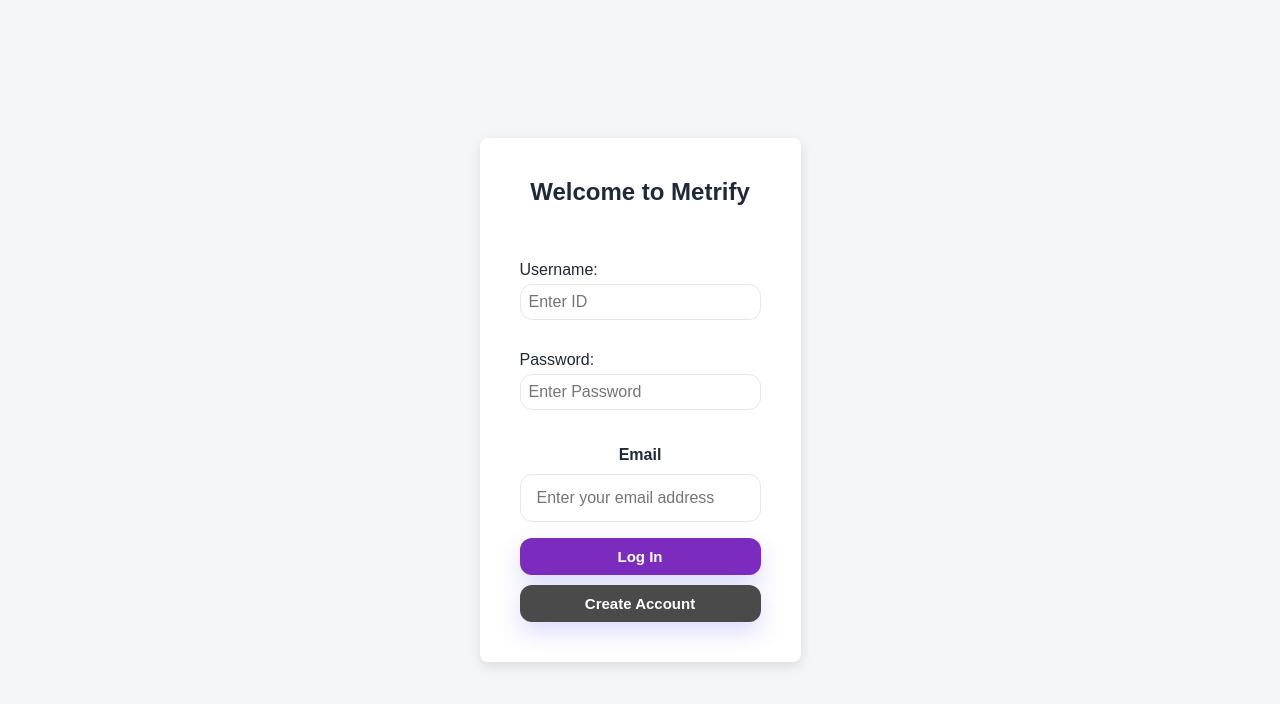
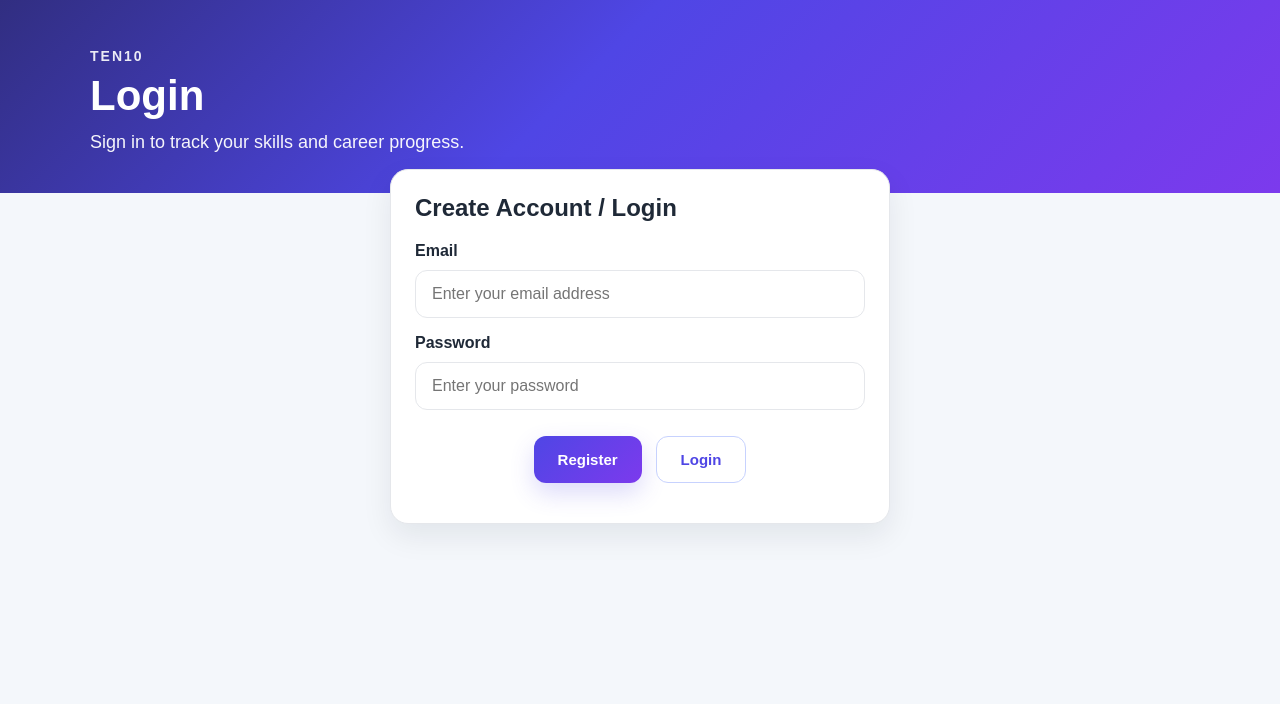
Before and after one commit to iliasprevyzis-ten10/Hackathon---Team-Metrify, a website: page login.html in a window 1280 px wide. Drawn offline with Linux system fonts and the light colour scheme.

Commit message:
Login Functionality Fixed

```diff
--- a/login.html
+++ b/login.html
@@ -1,37 +1,43 @@
 <!DOCTYPE html>
 <html lang="en">
 <head>
-    <meta charset="UTF-8">
-    <meta name="viewport" content="width=device-width, initial-scale=1.0">
-    <title>Login - Metrify</title>
-    <link rel="stylesheet" href="style.css">
-    <script src="login.js" defer></script>
+  <meta charset="UTF-8" />
+  <meta name="viewport" content="width=device-width, initial-scale=1.0" />
+  <title>Login | Ten10 Skills Matrix</title>
+  <link rel="stylesheet" href="style.css" />
 </head>
-<body style="display: flex; justify-content: center; align-items: center; height: 100vh; background-color: #f4f5f7;">
+<body>
+  <header class="hero">
+    <div class="hero-inner">
+      <p class="brand">Ten10</p>
+      <h1>Login</h1>
+      <p class="subtitle">Sign in to track your skills and career progress.</p>
+    </div>
+  </header>
 
-  <div style="background: white; padding: 40px; border-radius: 8px; box-shadow: 0 4px 12px rgba(0,0,0,0.1); text-align: center;">
-    <h2>Welcome to Metrify</h2>
-
-    <p id="message" style="color: #7b2cbf; font-weight: bold; min-height: 20px;"></p>
-
-    <div style="margin-bottom: 15px; text-align: left;">
-      <label>Username:</label><br>
-      <input type="text" id="userId" placeholder="Enter ID" style="width: 100%; padding: 8px; margin-top: 5px;">
-    </div>
-
-    <div style="margin-bottom: 20px; text-align: left;">
-      <label>Password:</label><br>
-      <input type="password" id="password" placeholder="Enter Password" style="width: 100%; padding: 8px; margin-top: 5px;">
-    </div>
+  <main class="page">
+    <section class="card" style="max-width: 500px; margin: 0 auto;">
+      <h2>Create Account / Login</h2>
 
       <div class="field">
         <label for="email">Email</label>
         <input type="email" id="email" placeholder="Enter your email address" />
       </div>
-    <button type="button" onclick="loginUser()" style="width: 100%; padding: 10px; background: #7b2cbf; color: white; border: none; cursor: pointer; margin-bottom: 10px;">Log In</button>
 
-    <button type="button" onclick="window.location.href='register.html'" style="width: 100%; padding: 10px; background: #4a4a4a; color: white; border: none; cursor: pointer;">Create Account</button>
-  </div>
+      <div class="field">
+        <label for="password">Password</label>
+        <input type="password" id="password" placeholder="Enter your password" />
+      </div>
 
+      <div class="actions">
+        <button onclick="registerUser()">Register</button>
+        <button type="button" class="secondary-btn" onclick="loginUser()">Login</button>
+      </div>
+
+      <p id="message"></p>
+    </section>
+  </main>
+
+  <script src="login.js"></script>
 </body>
 </html>
--- a/login.js
+++ b/login.js
@@ -45,21 +45,10 @@
   const password = document.getElementById("password").value.trim();
   const message = document.getElementById("message");
 
-
   if (!email || !password) {
     message.textContent = "Please enter both an email and a password.";
     return;
   }
-
-  // Save who is currently logged in, then teleport to the dashboard!
-  localStorage.setItem("loggedInUser", userId);
-  window.location.href = "index.html";
-}
-
-        if (!user || user.passwordHash !== password) {
-            return res.status(401).json({ message: "Invalid ID or password." });
-        }
-
 
   try {
     const response = await fetch('http://localhost:3000/api/login', {
@@ -86,13 +75,4 @@
     message.textContent = "Network error. Could not connect to the server.";
     message.style.color = "red";
   }
-
-
-// 5. SERVER START
-app.listen(PORT, () => {
-    console.log(`
-    ✅ Backend is running!
-    🌍 View your app at: http://localhost:${PORT}
-    📂 Database connected to: ./db/matrifyDB
-    `);
-});
+}
```
